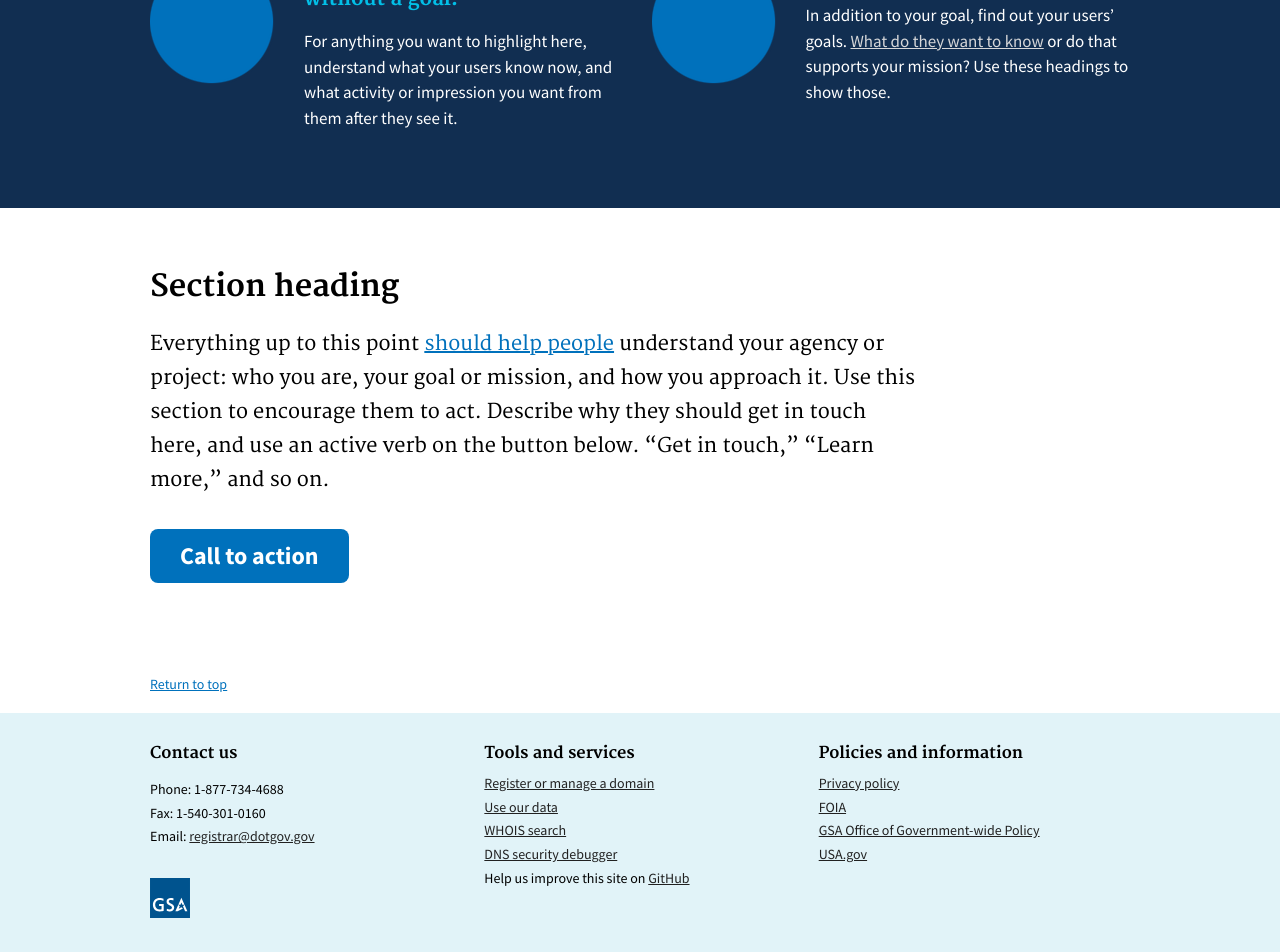
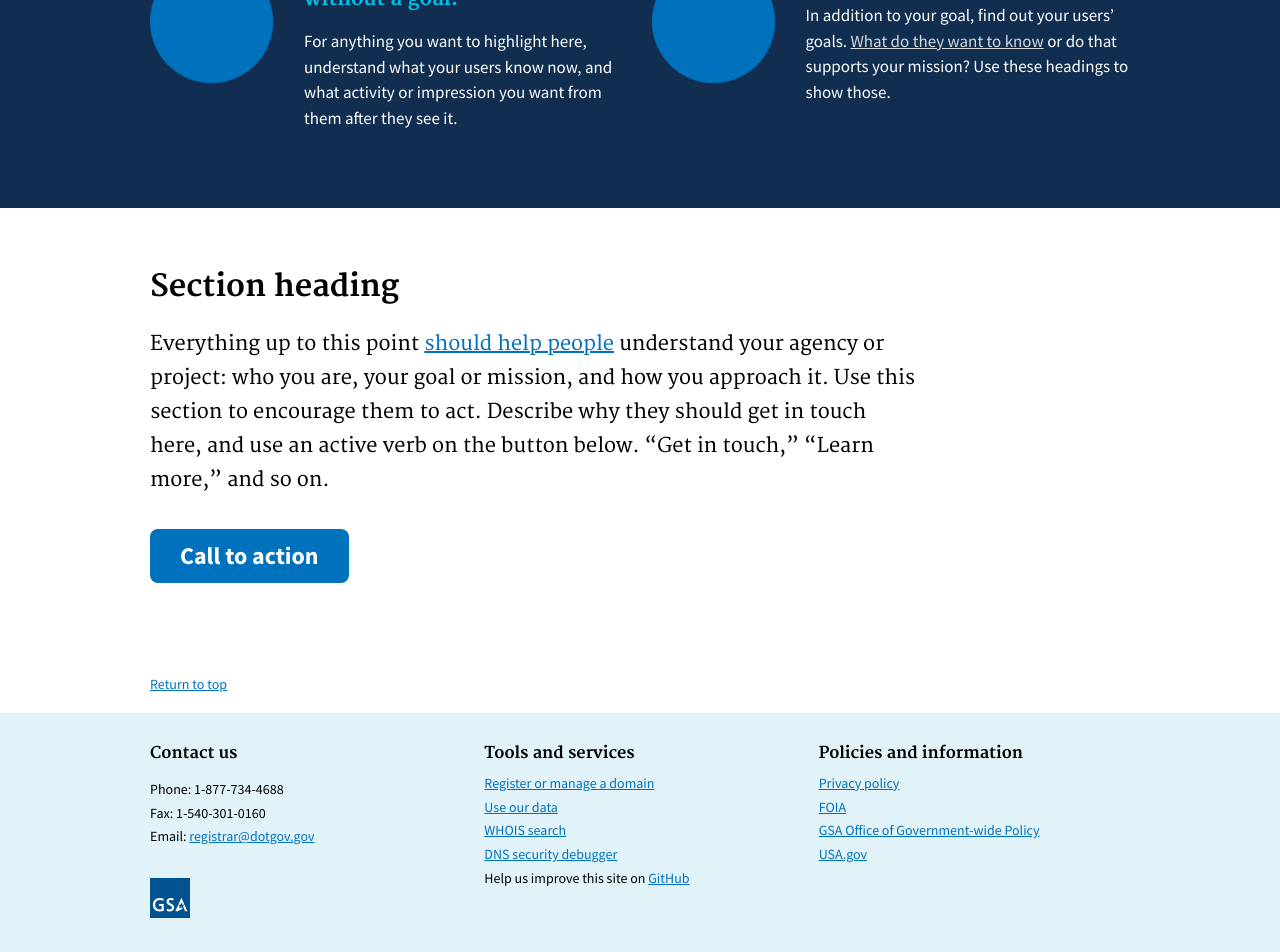
Before and after one commit to serrif/website, a Jekyll site: the page built from main/home.md, in a window 1280 px wide. Shown: the part 986-1938 px from the top of the page. Built offline with Jekyll 4.4.1, drawn with Linux system fonts in a browser that asks for light colours.

Commit message:
Update footer--small.html

```diff
--- a/_includes/components/footer--small.html
+++ b/_includes/components/footer--small.html
@@ -13,27 +13,27 @@
         <p style="line-height: 1.7;">
           Phone: 1-877-734-4688<br/>
           Fax: 1-540-301-0160<br/>
-          Email: <a href="mailto:registrar@dotgov.gov">registrar@dotgov.gov</a>
+          Email: <a href="mailto:registrar@dotgov.gov" style="color: #0071bc;">registrar@dotgov.gov</a>
         </p>
         <img src="../assets/img/gsa-logo.svg" style="width: 40px; padding-top: 1.5rem; padding-bottom: 1rem;">
       </div>
       <div class="usa-width-one-third">
         <h3 style="font-size: 1.6rem; padding-top: 1rem;">Tools and services</h3>
         <ul class="usa-unstyled-list">
-          <li style="line-height: 1.7;"><a href="https://domains.dotgov.gov" target="_blank">Register or manage a domain</a></li>
-          <li style="line-height: 1.7;"><a href="{{ site.baseurl }}/data">Use our data</a></li>
-          <li style="line-height: 1.7;"><a href="https://domains.dotgov.gov/dotgov-web/registration/whois.xhtml?_m=3">WHOIS search</a></li>
-          <li style="line-height: 1.7;"><a href="http://dnssec-debugger.verisignlabs.com/">DNS security debugger</a></li>
-          <li style="line-height: 1.7;">Help us improve this site on <a href="{{ site.repo }}/issues/new">GitHub</a></li>
+          <li style="line-height: 1.7;"><a href="https://domains.dotgov.gov" target="_blank" style="color: #0071bc;">Register or manage a domain</a></li>
+          <li style="line-height: 1.7;"><a href="{{ site.baseurl }}/data" style="color: #0071bc;">Use our data</a></li>
+          <li style="line-height: 1.7;"><a href="https://domains.dotgov.gov/dotgov-web/registration/whois.xhtml?_m=3" style="color: #0071bc;">WHOIS search</a></li>
+          <li style="line-height: 1.7;"><a href="http://dnssec-debugger.verisignlabs.com/" style="color: #0071bc;">DNS security debugger</a></li>
+          <li style="line-height: 1.7;">Help us improve this site on <a href="{{ site.repo }}/issues/new" style="color: #0071bc;">GitHub</a></li>
         </ul>
       </div>
       <div class="usa-width-one-third">
         <h3 style="font-size: 1.6rem; padding-top: 1rem;">Policies and information</h3>
         <ul class="usa-unstyled-list">
-          <li style="line-height: 1.7;"><a href="{{ site.baseurl }}/privacy/">Privacy policy</a></li>
-          <li style="line-height: 1.7;"><a href="{{ site.baseurl }}/foia/">FOIA</a></li>
-          <li style="line-height: 1.7;"><a href="https://www.gsa.gov/portal/category/21399">GSA Office of Government-wide Policy</a></li>
-          <li style="line-height: 1.7;"><a href="https://usa.gov">USA.gov</a></li>
+          <li style="line-height: 1.7;"><a href="{{ site.baseurl }}/privacy/" style="color: #0071bc;">Privacy policy</a></li>
+          <li style="line-height: 1.7;"><a href="{{ site.baseurl }}/foia/" style="color: #0071bc;">FOIA</a></li>
+          <li style="line-height: 1.7;"><a href="https://www.gsa.gov/portal/category/21399" style="color: #0071bc;">GSA Office of Government-wide Policy</a></li>
+          <li style="line-height: 1.7;"><a href="https://usa.gov" style="color: #0071bc;">USA.gov</a></li>
         </ul>
       </div>
     </div>
```
